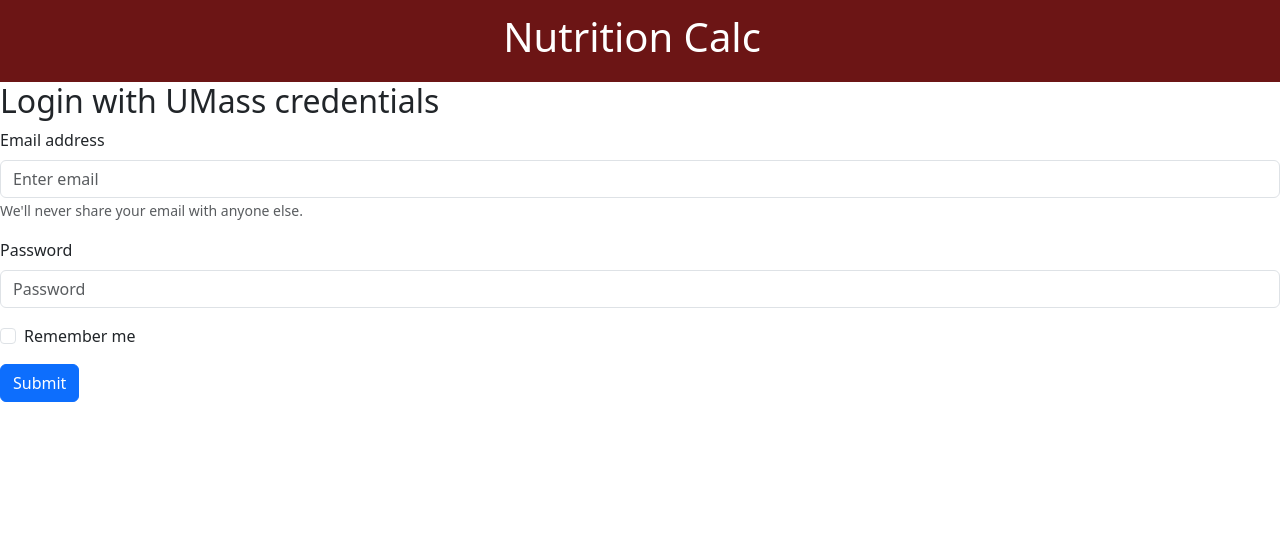
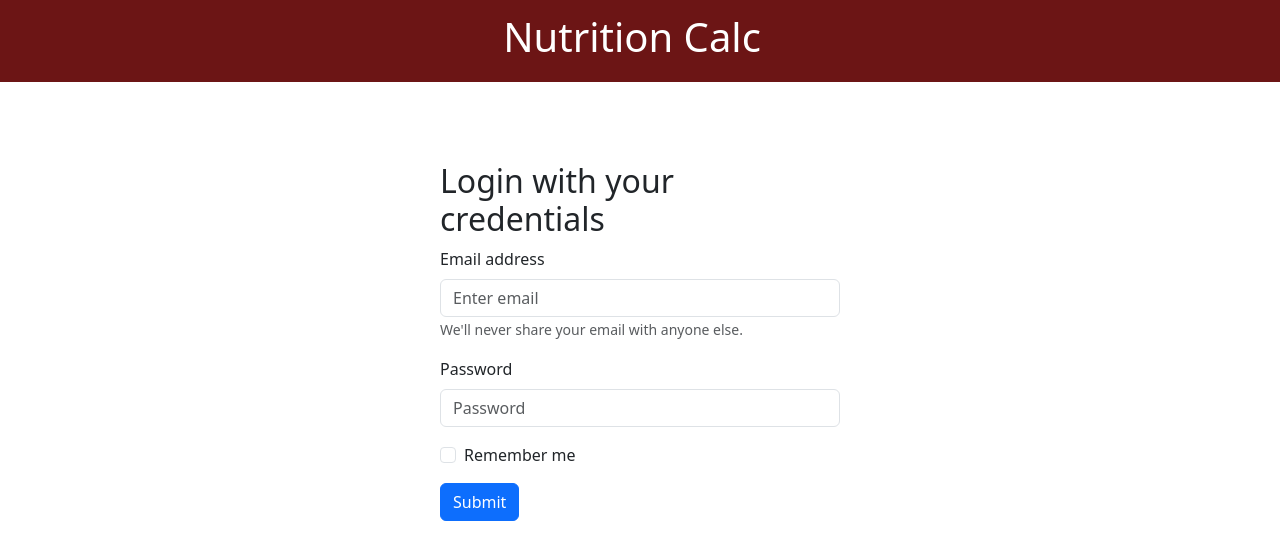
Before and after one commit to craigbsch/CS-320-Team-Z, a React (Create React App) app in the folder react-frontend/: page / in a window 1280 px wide. Shown: the top 560 px of the page. Built offline with nearby package versions, Linux system fonts and the light colour scheme.

Commit message:
centered login

```diff
--- a/react-frontend/src/components/Login.js
+++ b/react-frontend/src/components/Login.js
@@ -1,27 +1,45 @@
+// Importing necessary components from react-bootstrap
 import Button from "react-bootstrap/Button";
 import Form from "react-bootstrap/Form";
+import Container from "react-bootstrap/Container";
 
+// Login component
 const Login = () => {
     return (
+        // Container component to center the login form and set its off-center vertical alignment
+        <Container className="d-flex justify-content-center" style={{ minHeight: "100vh", paddingTop: "10vh" }}>
+            {/* Div container for the form with responsive width settings */}
+            <div style={{ minWidth: "320px", maxWidth: "400px", width: "100%" }}>
+                {/* Form component for collecting user login information */}
                 <Form>
-			<h2>Login with UMass credentials</h2>
+                    {/* Form header */}
+                    <h2>Login with your credentials</h2>
+                    {/* Form group for email input */}
                     <Form.Group className='mb-3' controlId='formBasicEmail'>
                         <Form.Label>Email address</Form.Label>
+                        {/* Input field for email */}
                         <Form.Control type='email' placeholder='Enter email' />
+
                         <Form.Text className='text-muted'>
                             We'll never share your email with anyone else.
                         </Form.Text>
                     </Form.Group>
 
+                    {/* Form group for password input */}
                     <Form.Group className='mb-3' controlId='formBasicPassword'>
                         <Form.Label>Password</Form.Label>
+                        {/* Input field for password */}
                         <Form.Control type='password' placeholder='Password' />
                     </Form.Group>
+                    {/* Checkbox for "Remember me" option */}
                     <Form.Group className='mb-3' controlId='formBasicCheckbox'>
                         <Form.Check type='checkbox' label='Remember me' />
                     </Form.Group>
+                    {/* Submit button for the form */}
                     <Button variant='primary'>Submit</Button>
                 </Form>
+            </div>
+        </Container>
     );
 };
 
```
Lines whose indentation alone changed are shown as unchanged.
